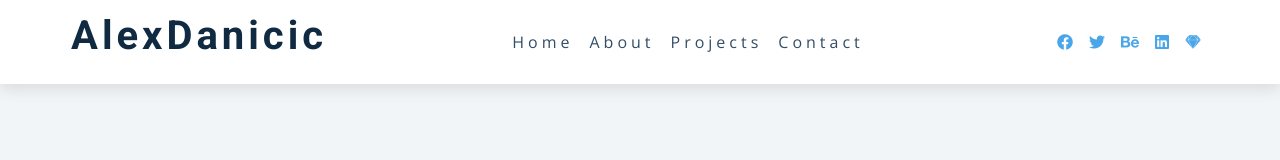
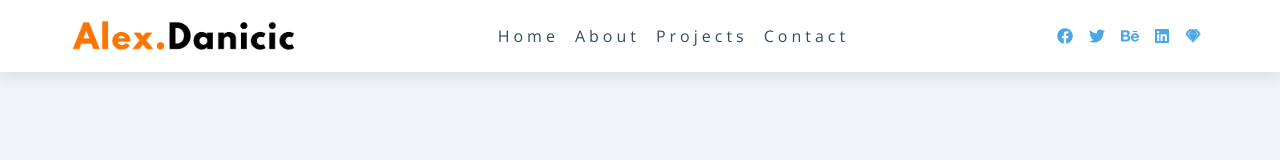
Before and after one commit to AlexDanicic/JS-Navbar-project, a plain HTML site: page index.html in a window 1280 px wide. Drawn offline with nearby package versions, Linux system fonts and the light colour scheme.

Commit message:
logo added

```diff
--- a/index.html
+++ b/index.html
@@ -17,8 +17,8 @@
     <nav>
       <div class="nav-center">
         <div class="nav-header">
-          <!-- <img src="./logo.svg" class="logo" alt="logo" /> -->
-          <h2>AlexDanicic</h2>
+          <img src="./logo.png" class="logo" alt="logo" />
+          <!-- <h2>AlexDanicic</h2> -->
           <!-- toggler button -->
           <button class="nav-toggle"><i class="fas fa-bars"></i></button>
         </div>
```
Also changed, not shown: logo.png (added).
